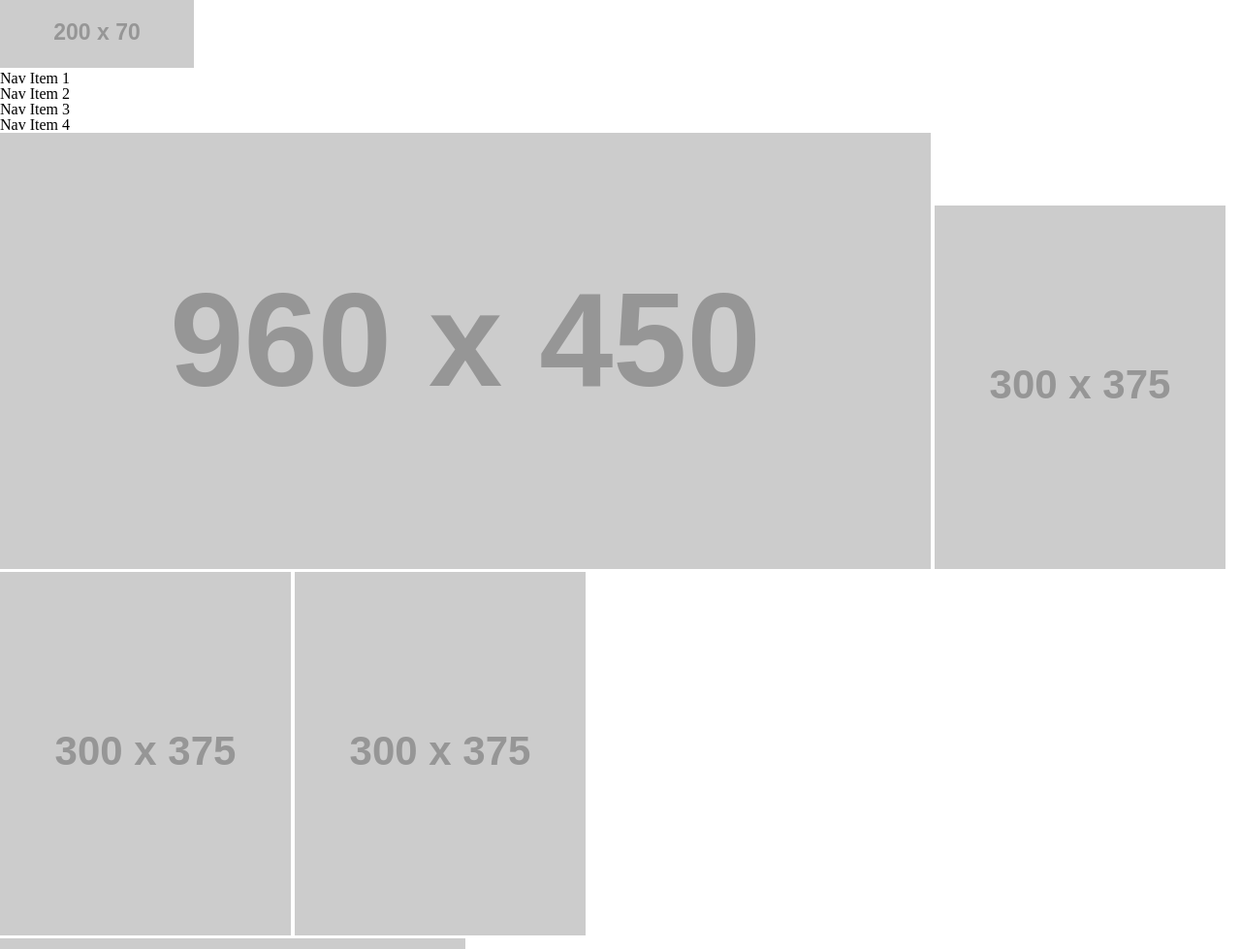
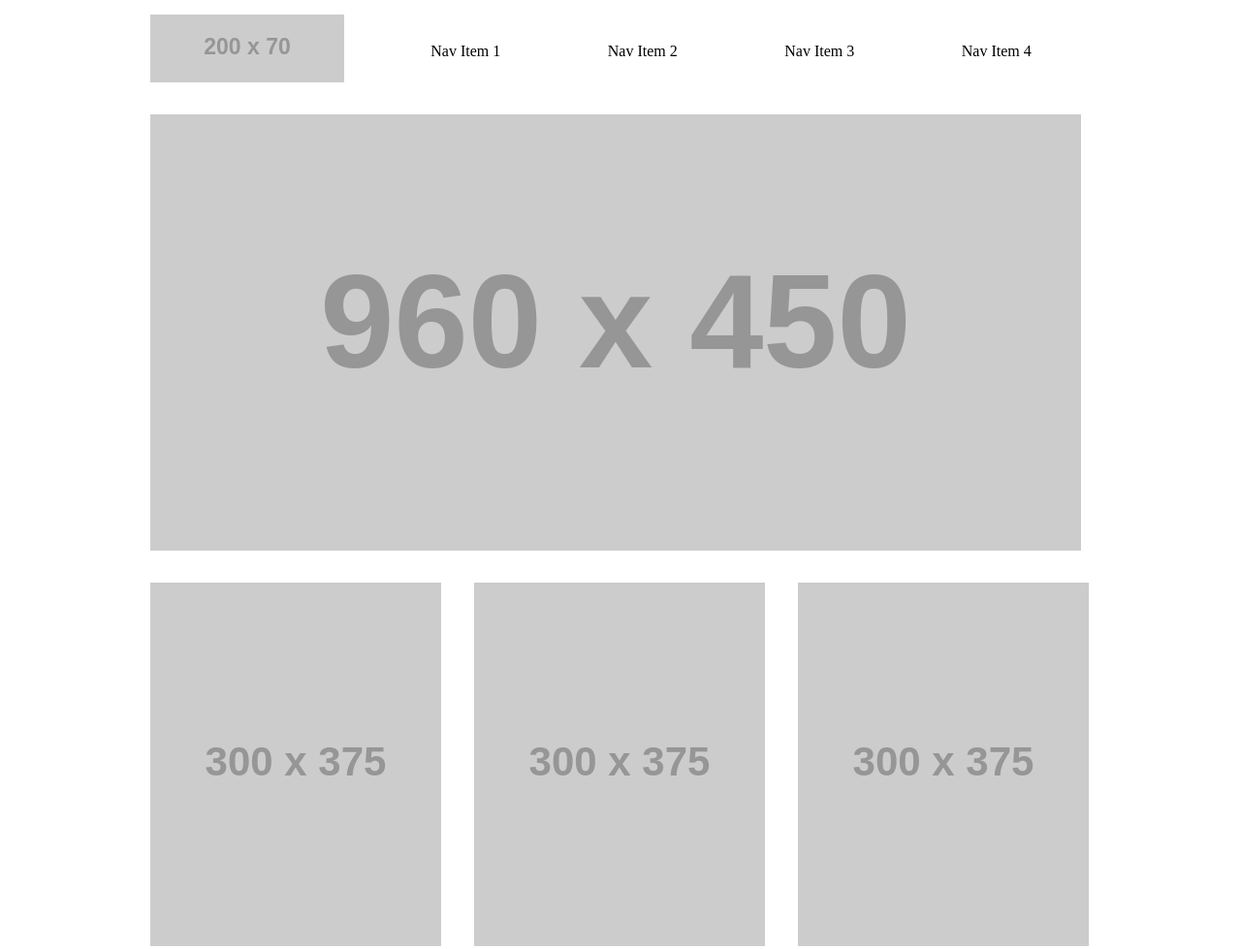
Before and after one commit to jstreifel-33/wireframe-exercise, a plain HTML site: page index.html in a window 1280 px wide. Shown: the top 979 px of the page at 97% size. Drawn offline with Linux system fonts and the light colour scheme; placeholder pictures from the web are drawn by us.

Commit message:
completes header layout, applies 'gutter' to main content

```diff
--- a/index.html
+++ b/index.html
@@ -24,7 +24,7 @@
     <img src="https://via.placeholder.com/300x375" alt="Sub Banner">
     <div>
       <img src="https://via.placeholder.com/480x400" alt="Feature Banner">
-      <div>
+      <article>
         <h2>
           Featured Section Heading
         </h2>
@@ -48,7 +48,7 @@
           interdum velit laoreet id.
         </p>
         <button>Call to Action</button>
-      </div>
+      </article>
     </div>
   </main>
 </body>
--- a/style.css
+++ b/style.css
@@ -1 +1,56 @@
 @import url(reset.css);
+
+header, main{
+  width: 1000px;
+  box-sizing: border-box;
+  margin-left:auto;
+  margin-right:auto;
+}
+
+header img{
+  align-items: center;
+}
+
+nav{
+  display:inline-flex;
+  justify-content: space-around;
+  box-sizing: border-box;
+  vertical-align: bottom;
+  margin:15px;
+  width:730px;
+  height:70px;
+}
+
+nav p{
+  display:inline-block;
+  width:25%;
+  text-align: center;
+  vertical-align:baseline;
+  margin-top:auto;
+  margin-bottom:auto;
+
+}
+
+img{
+  display:inline-block;
+  margin: 15px;
+}
+
+div{
+  display:inline-block;
+  width:100%;
+  height: 480px;
+}
+
+article{
+  box-sizing: border-box;
+  display:inline-block;
+  width: 450px;
+  height:350px;
+  margin:15px;
+}
+
+article p{
+  max-height: 300px;
+  overflow: scroll;
+}
```
